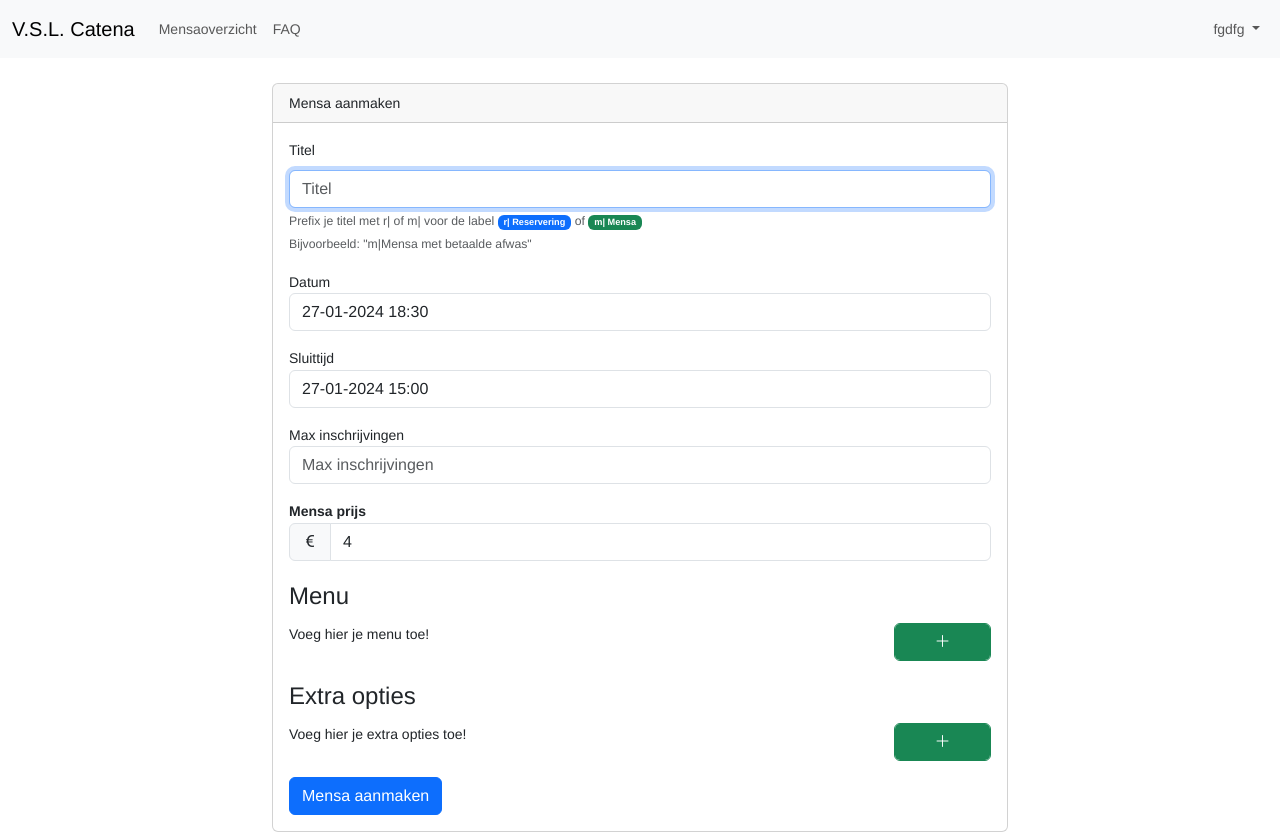
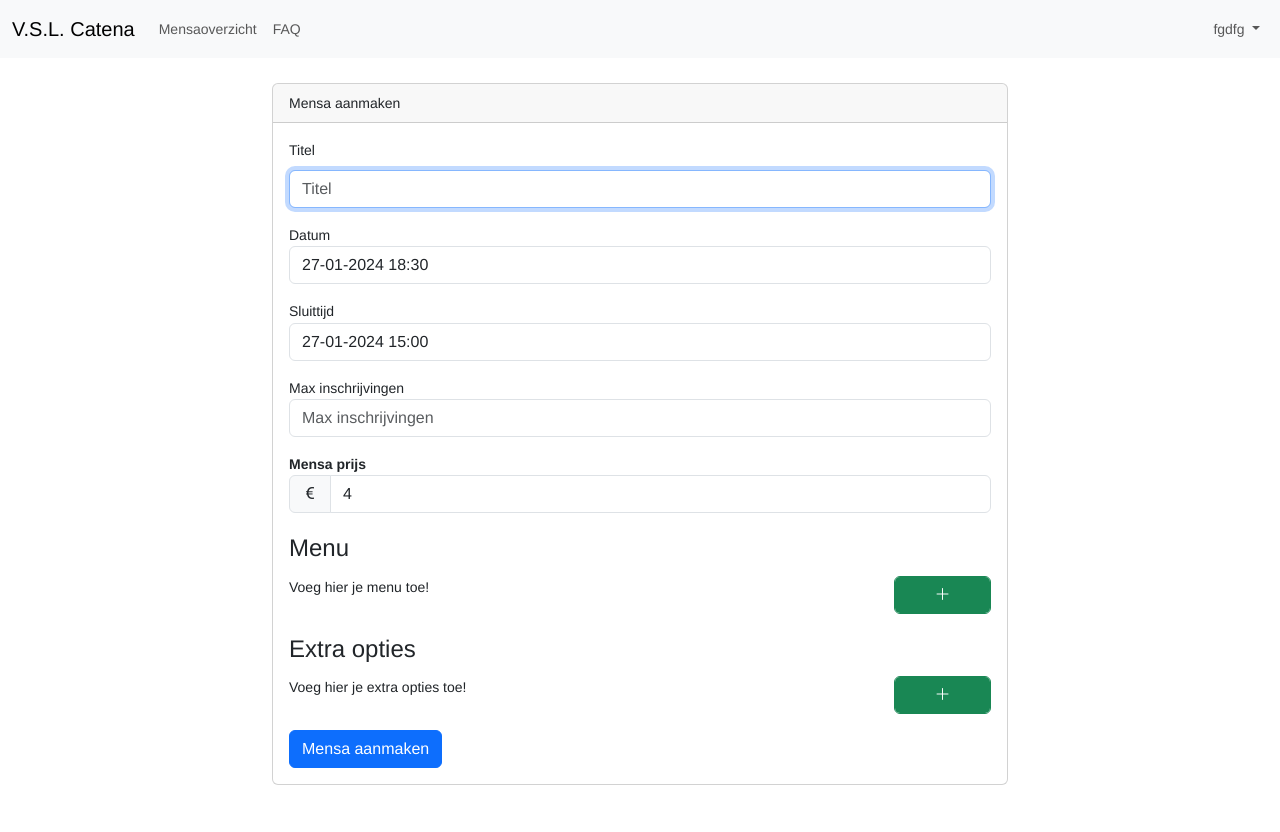
Before and after one commit to VSLCatena/mensa, an Angular app in the folder web/: page /create in a window 1280 px wide. After the commit the page ends 800 px from the top, so only its background shows below. Built offline with nearby package versions, Linux system fonts and the light colour scheme.

Commit message:
Removed prefix

```diff
--- a/web/src/app/mensa/mensa-create-screen/mensa-creation-screen.component.html
+++ b/web/src/app/mensa/mensa-create-screen/mensa-creation-screen.component.html
@@ -17,8 +17,6 @@
                 <input id="title" type="text" class="form-control" formControlName="title" placeholder="Titel" required autofocus [ngClass]="{
 						'invalid-input': error.isError && !isValid('title')
 					}">
-                <div class="form-text">Prefix je titel met r| of m| voor de label <span class="badge bg-primary">r| Reservering</span> of <span class="badge bg-success">m| Mensa</span></div>
-                <div class="form-text">Bijvoorbeeld: "m|Mensa met betaalde afwas"</div>
             </div>
             <div class="mb-3">
                 <label for="date">Datum</label>
--- a/web/src/app/mensa/mensa-create-screen/mensa-creation-screen.component.ts
+++ b/web/src/app/mensa/mensa-create-screen/mensa-creation-screen.component.ts
@@ -49,8 +49,7 @@ export class MensaCreationScreenComponent {
 			title: new FormControl('', [
 				Validators.required,
 				Validators.minLength(3),
-				Validators.maxLength(190),
-				Validators.pattern(/^(m\||p\|)(.*)$/)
+				Validators.maxLength(190)
 			]),
 			date: new FormControl(this.setDateAndTime(new Date(), 18, 30), [Validators.required, fullDateValidator]),
 			closingTime: new FormControl(this.setDateAndTime(new Date(), 15, 0), [Validators.required, fullDateValidator]),
```
